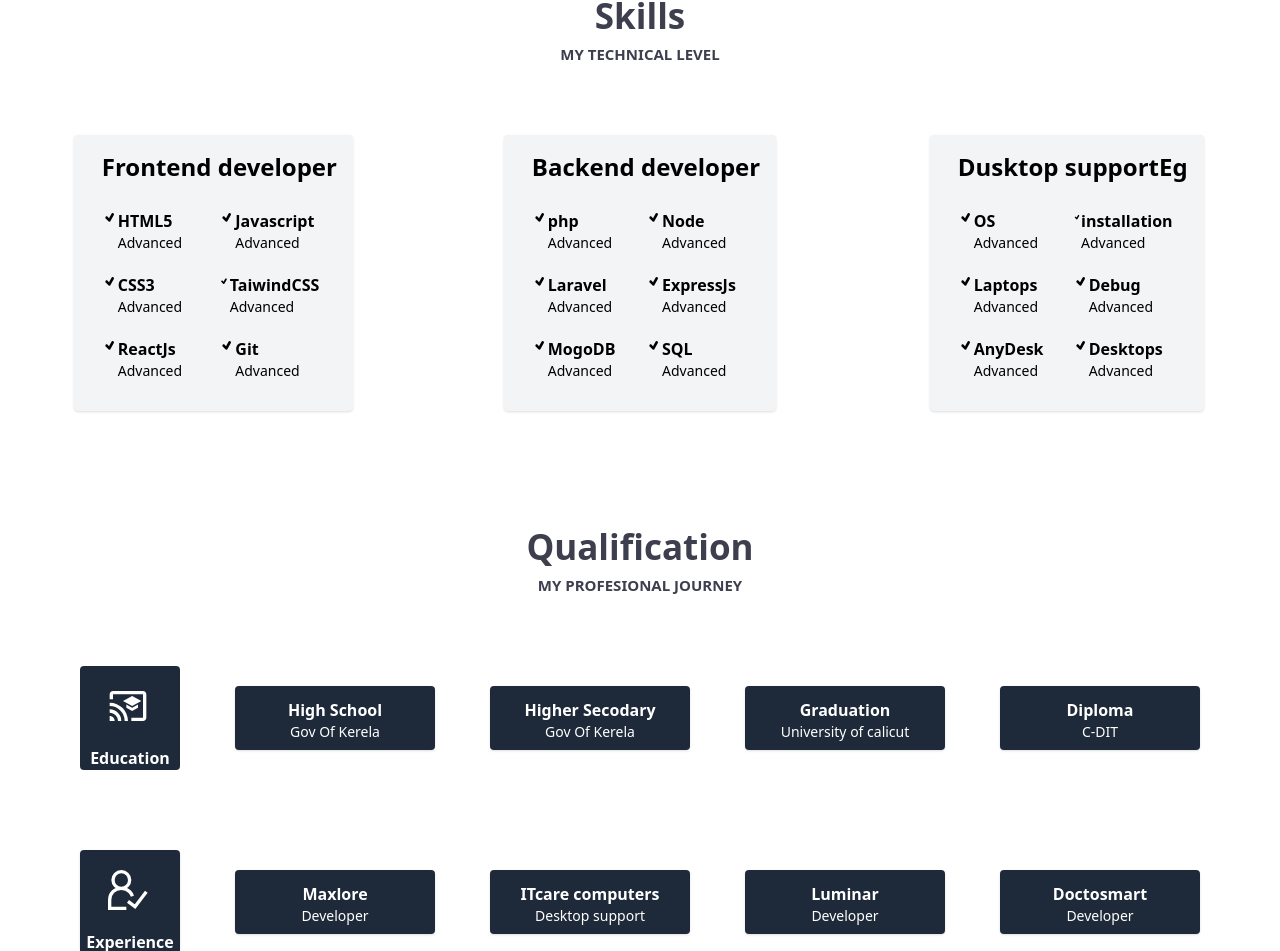
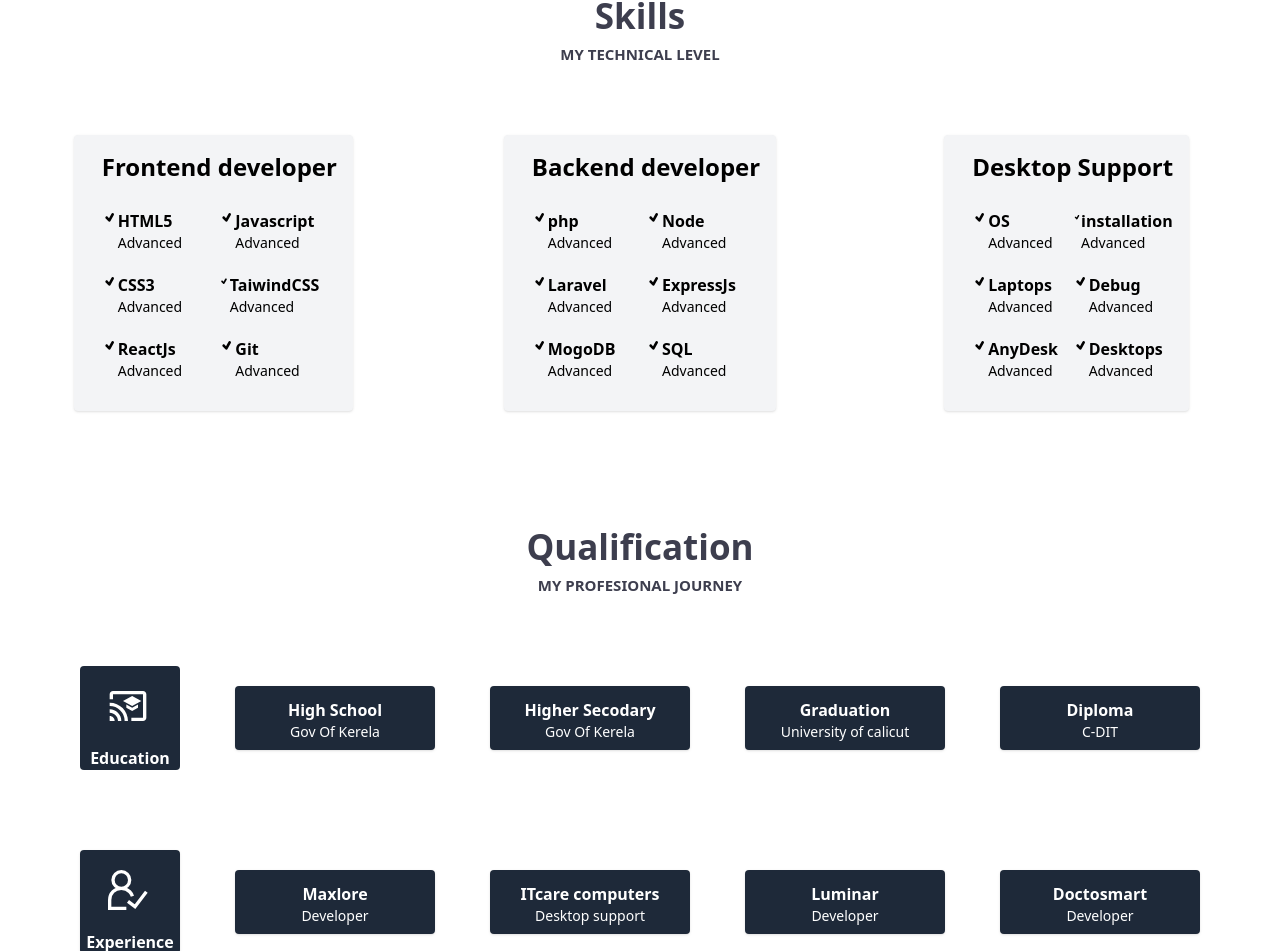
Before and after one commit to shahul-bca/Portfolio, a React (Vite) app: page / in a window 1280 px wide. Shown: the part 927-1878 px from the top of the page. Built offline with nearby package versions, Linux system fonts and the light colour scheme.

Commit message:
second chainge

```diff
--- a/src/components/Skills.jsx
+++ b/src/components/Skills.jsx
@@ -72,7 +72,7 @@ const Skills = () => {
 
         <div className="w-full flex flex-col justify-center items-center gap-6 mb-10 mt-10">
           <div  className=" pl-7 pt-4 py-5 shadow p-4 bg-gray-100 rounded items-center">
-          <h1 className="text-center font-bold text-2xl mb-4"> Dusktop  supportEg</h1>
+          <h1 className="text-center font-bold text-2xl mb-4"> Desktop  Support</h1>
           <div className="grid grid-cols-2 ">
             {repeating.map((i,index) => (
               <div key={index} className="flex w-[100px]">
```
